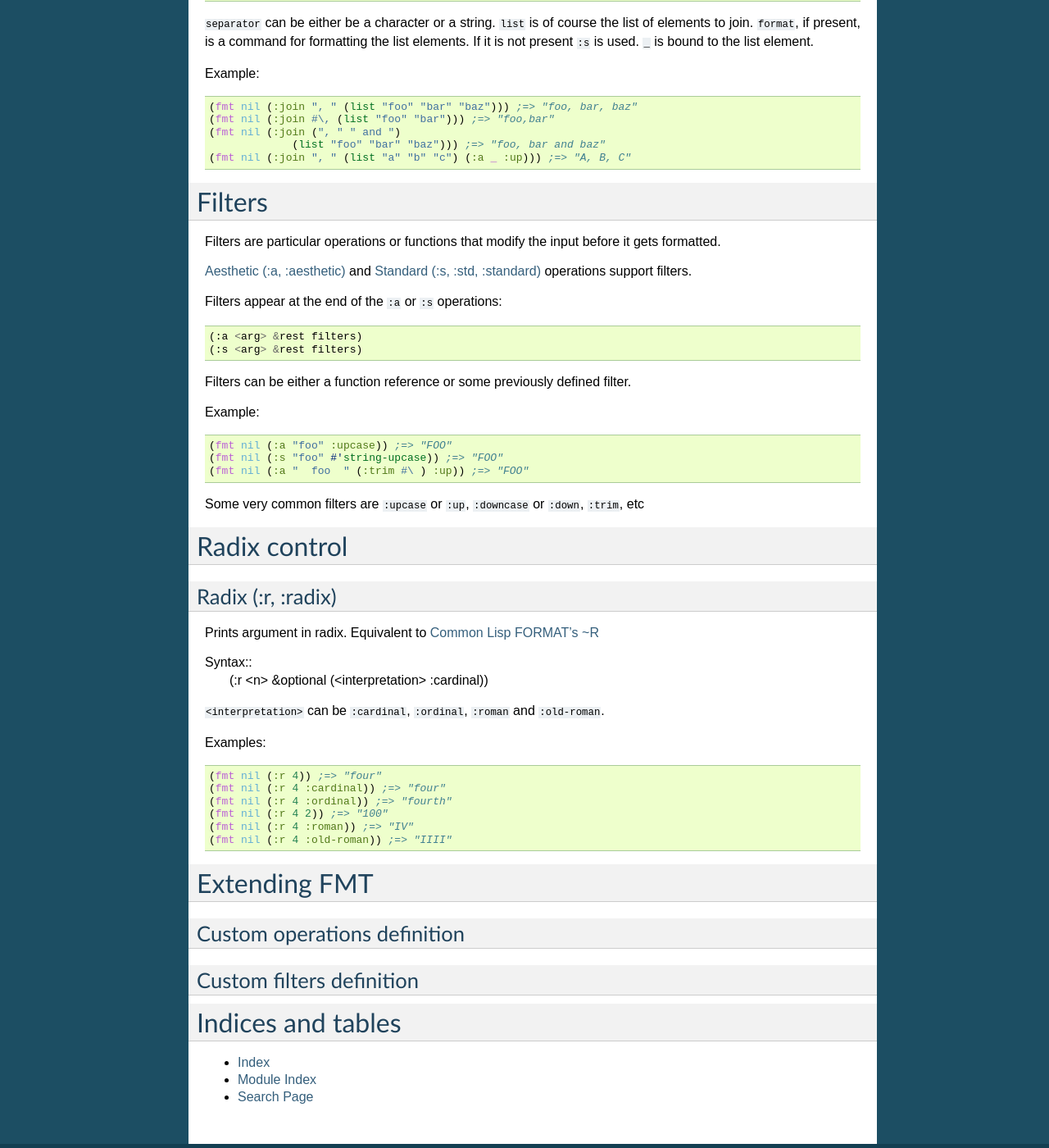
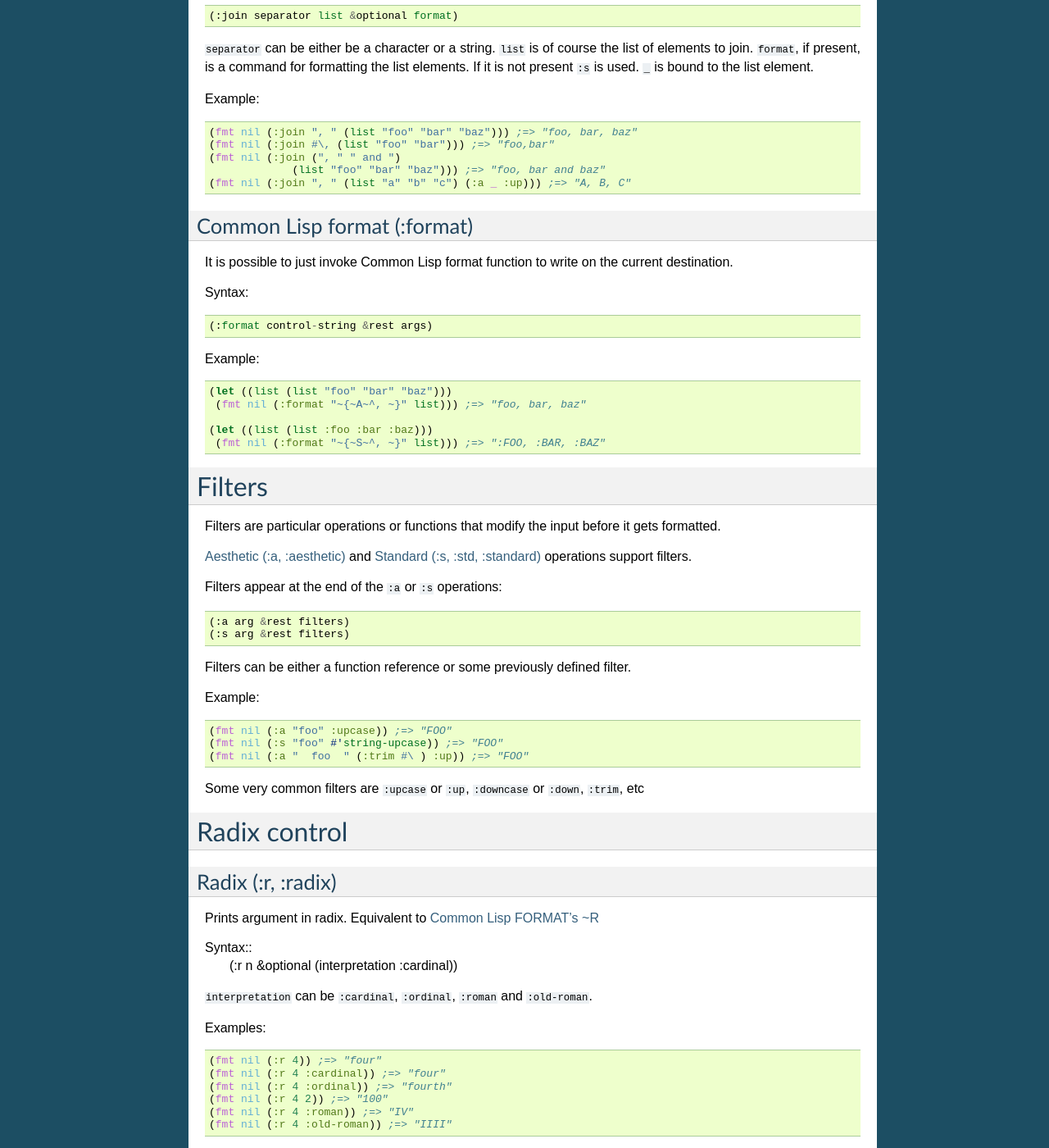
Before and after one commit to mmontone/fmt, a Sphinx documentation site: the page built from doc/source/index.rst, in a window 1280 px wide and 1400 px high, scrolled down 4560 px. Shown: the whole window at 82% size. Built offline with Sphinx 7.4.7, drawn with Linux system fonts in a browser that asks for light colours; some of the changed text lies outside the part shown.

Commit message:
Common Lisp format invocation (:format)

```diff
--- a/doc/source/index.rst
+++ b/doc/source/index.rst
@@ -231,7 +229,7 @@ To iterate a list formatting its elements, there's the ``:do`` operation.
 
 Syntax::
 
-  (:do (<var> <list>) &body body)
+  (:do (var list) &body body)
 
 Example:
 
@@ -264,7 +265,7 @@ Joins the elements of its list argument using a separator.
 
 Syntax::
 
-  (:join <separator> <list> &optional <format>)
+  (:join separator list &optional format)
 
 ``separator`` can be either be a character or a string.
 ``list`` is of course the list of elements to join.
@@ -280,6 +281,25 @@ Example:
                 (list "foo" "bar" "baz"))) ;=> "foo, bar and baz"
    (fmt nil (:join ", " (list "a" "b" "c") (:a _ :up))) ;=> "A, B, C"
 
+Common Lisp format (:format)
+----------------------------
+
+It is possible to just invoke Common Lisp format function to write on the current destination.
+
+Syntax::
+
+  (:format control-string &rest args)
+
+Example:
+
+.. code-block:: common-lisp
+
+   (let ((list (list "foo" "bar" "baz")))
+    (fmt nil (:format "~{~A~^, ~}" list))) ;=> "foo, bar, baz"
+
+   (let ((list (list :foo :bar :baz)))
+    (fmt nil (:format "~{~S~^, ~}" list))) ;=> ":FOO, :BAR, :BAZ"
+
 Filters
 =======
 
```
Also changed, not shown: other parts of doc/source/index.rst (+18 -17 lines), README.md (+37 -18 lines), 1 other file.
